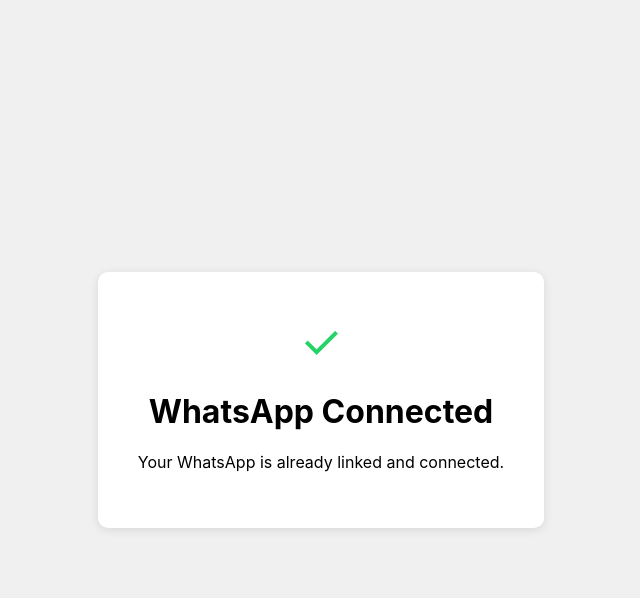
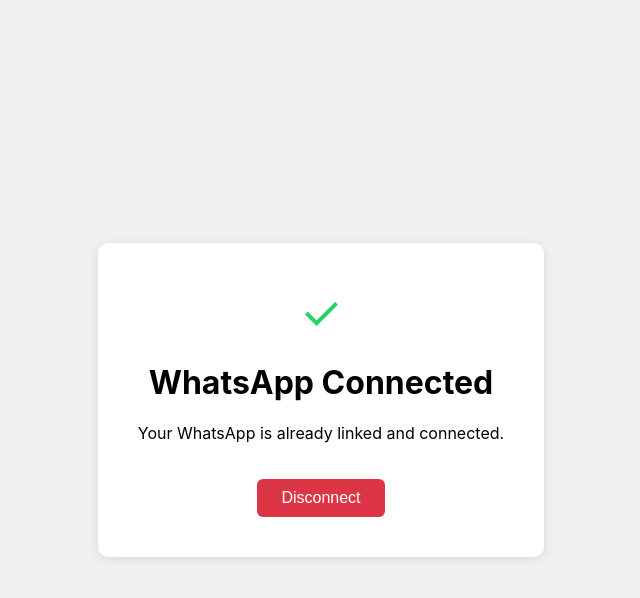
Before and after one commit to Gchahm/wa_bridge, a Python web app: template whatsapp-api/internal/server/templates/connected.html in a window 1280 px wide. Shown: the top 598 px of the page, without its empty margins (319-959 px from the left). Run offline with Jinja, Linux system fonts and the light colour scheme; the template is opened without the code that fills it, so the values that code supplies are empty.

Commit message:
add: disconnect endpoint to logout client and restart QR code flow

```diff
--- a/whatsapp-api/internal/server/templates/connected.html
+++ b/whatsapp-api/internal/server/templates/connected.html
@@ -6,6 +6,9 @@
         body { font-family: -apple-system, sans-serif; display: flex; justify-content: center; align-items: center; height: 100vh; margin: 0; background: #f0f0f0; }
         .container { text-align: center; background: white; padding: 40px; border-radius: 10px; box-shadow: 0 2px 10px rgba(0,0,0,0.1); }
         .success { color: #25D366; font-size: 48px; }
+        button { margin-top: 20px; padding: 10px 24px; background: #dc3545; color: white; border: none; border-radius: 6px; font-size: 16px; cursor: pointer; }
+        button:hover { background: #c82333; }
+        button:disabled { background: #999; cursor: not-allowed; }
     </style>
 </head>
 <body>
@@ -13,6 +16,28 @@
         <div class="success">&#10003;</div>
         <h1>WhatsApp Connected</h1>
         <p>Your WhatsApp is already linked and connected.</p>
+        <button id="disconnectBtn" onclick="disconnect()">Disconnect</button>
+        <script>
+            async function disconnect() {
+                const btn = document.getElementById('disconnectBtn');
+                btn.disabled = true;
+                btn.textContent = 'Disconnecting...';
+                try {
+                    const res = await fetch('/disconnect', { method: 'POST' });
+                    if (res.ok) {
+                        window.location.href = '/connect';
+                    } else {
+                        alert('Failed to disconnect');
+                        btn.disabled = false;
+                        btn.textContent = 'Disconnect';
+                    }
+                } catch (e) {
+                    alert('Request failed');
+                    btn.disabled = false;
+                    btn.textContent = 'Disconnect';
+                }
+            }
+        </script>
     </div>
 </body>
 </html>
```
Also changed, not shown: 1 other file.
